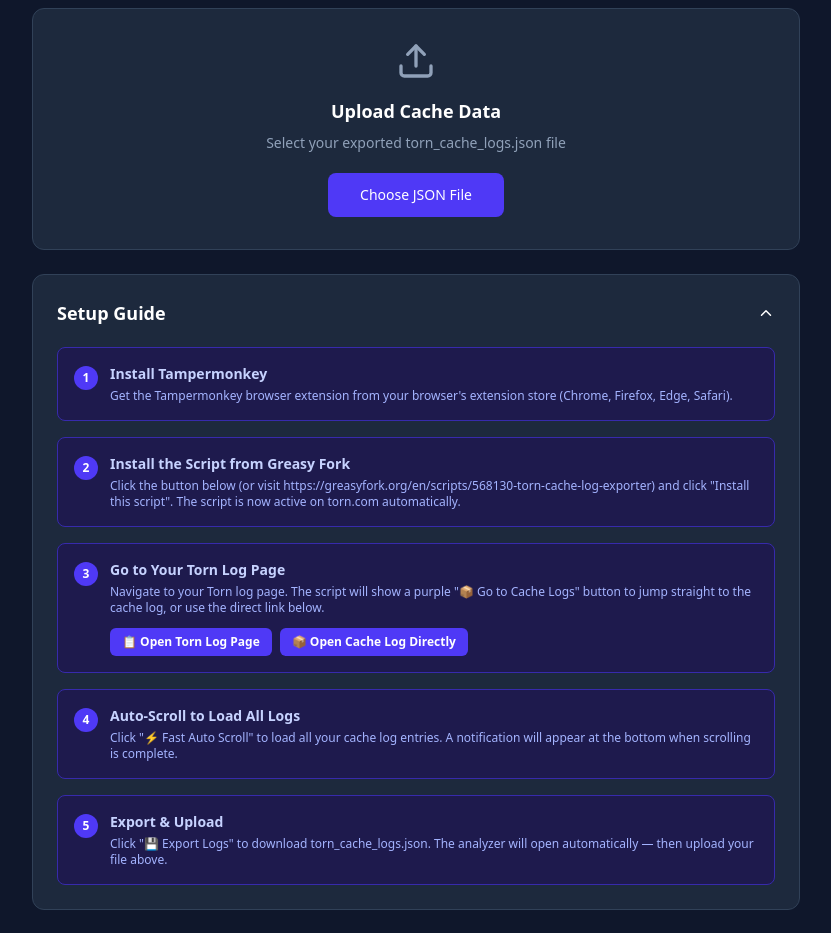
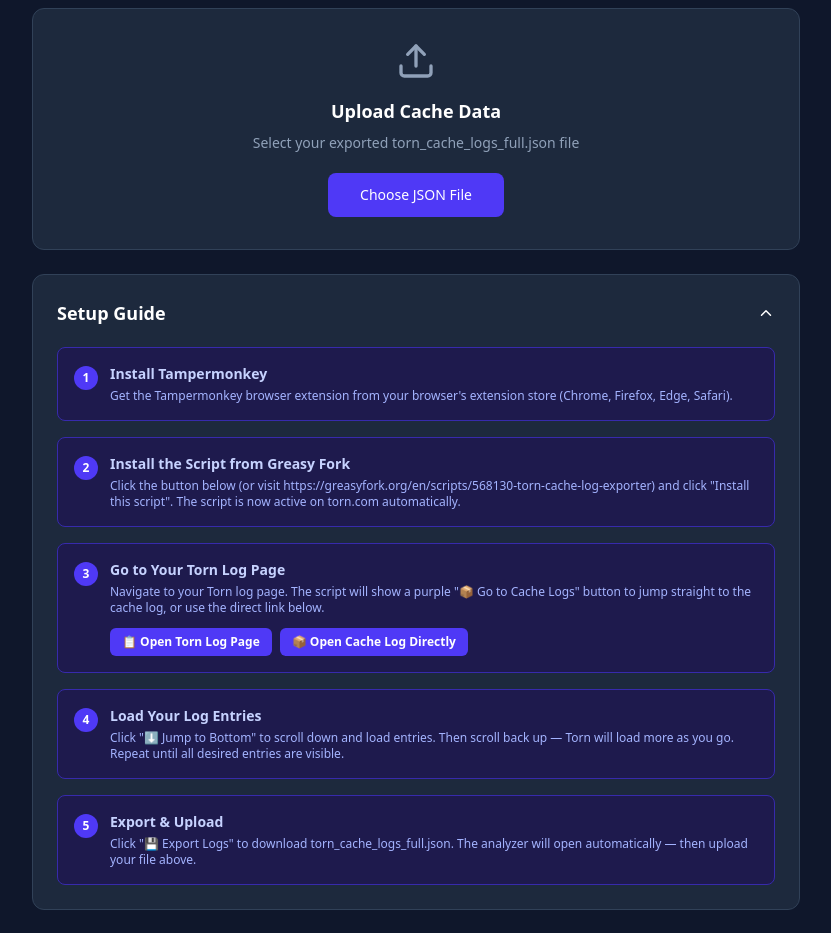
Before and after one commit to himlamlolz/torn, a React (Vite) app: page / in a window 1280 px wide. Shown: the part 100-1033 px from the top of the page, without its empty margins (224-1055 px from the left). Built offline with nearby package versions, Linux system fonts and the light colour scheme.

Commit message:
Update Setup Guide and upload hint for v9.4 (fix Auto-Scroll references and filename)
Co-authored-by: himlamlolz <121609967+himlamlolz@users.noreply.github.com>

```diff
--- a/src/TornDashboard.jsx
+++ b/src/TornDashboard.jsx
@@ -625,8 +625,8 @@ function LandingPage({ onFileLoad, light, onToggleLight }) {
         { label: "📦 Open Cache Log Directly", href: TORN_CACHE_LOG_URL },
       ]
     ],
-    ["Auto-Scroll to Load All Logs", `Click "⚡ Fast Auto Scroll" to load all your cache log entries. A notification will appear at the bottom when scrolling is complete.`],
-    ["Export & Upload",              `Click "💾 Export Logs" to download torn_cache_logs.json. The analyzer will open automatically — then upload your file above.`],
+    ["Load Your Log Entries", `Click "⬇️ Jump to Bottom" to scroll down and load entries. Then scroll back up — Torn will load more as you go. Repeat until all desired entries are visible.`],
+    ["Export & Upload",              `Click "💾 Export Logs" to download torn_cache_logs_full.json. The analyzer will open automatically — then upload your file above.`],
   ];
 
   return (
@@ -646,7 +646,7 @@ function LandingPage({ onFileLoad, light, onToggleLight }) {
         <div className={`${cardBg} border rounded-xl p-8 text-center`}>
           <Upload size={40} className={`mx-auto mb-4 ${subtext}`} />
           <h2 className="text-lg font-semibold mb-2">Upload Cache Data</h2>
-          <p className={`${subtext} text-sm mb-5`}>Select your exported torn_cache_logs.json file</p>
+          <p className={`${subtext} text-sm mb-5`}>Select your exported torn_cache_logs_full.json file</p>
           {loading ? (
             <div className="py-3 space-y-3 animate-pulse">
               <div className={`h-4 rounded-full ${light ? "bg-gray-200" : "bg-slate-700"} w-3/4 mx-auto`} />
```
